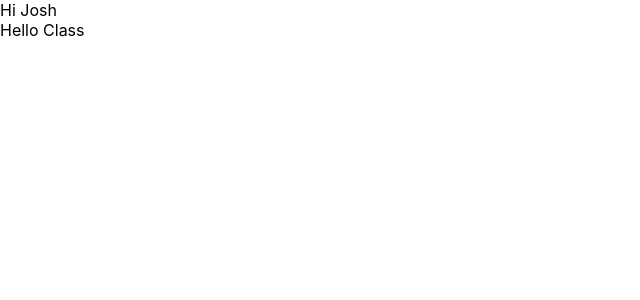
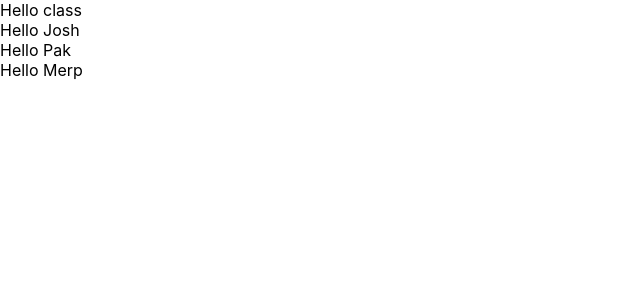
Before and after one commit to JoshJHaines/react-intro-hw, a React (Create React App) app: page / in a window 1280 px wide. Shown: the top 300 px of the page, without its empty margins (0-640 px from the left). Built offline with nearby package versions, Linux system fonts and the light colour scheme.

Commit message:
called Message multiple times with props. Adjusted Message to use variable this.props.name

```diff
--- a/src/App.js
+++ b/src/App.js
@@ -12,11 +12,13 @@ import Message from "./components/Message"
 export class App extends Component {
   render() {
     return (
-      <div>
-        Hi Josh
-        <Message />
-      </div>
-    )
+		<div>
+			<Message name="class" />
+			<Message name="Josh" />
+			<Message name="Pak" />
+			<Message name="Merp" />
+		</div>
+	);
   }
 }
 
--- a/src/components/Message.js
+++ b/src/components/Message.js
@@ -2,9 +2,10 @@ import React, { Component } from 'react'
 
 export class Message extends Component {
     render() {
+        console.log(this.props)
         return (
             <div>
-                Hello Class
+                Hello {this.props.name}
             </div>
         )
     }
```
